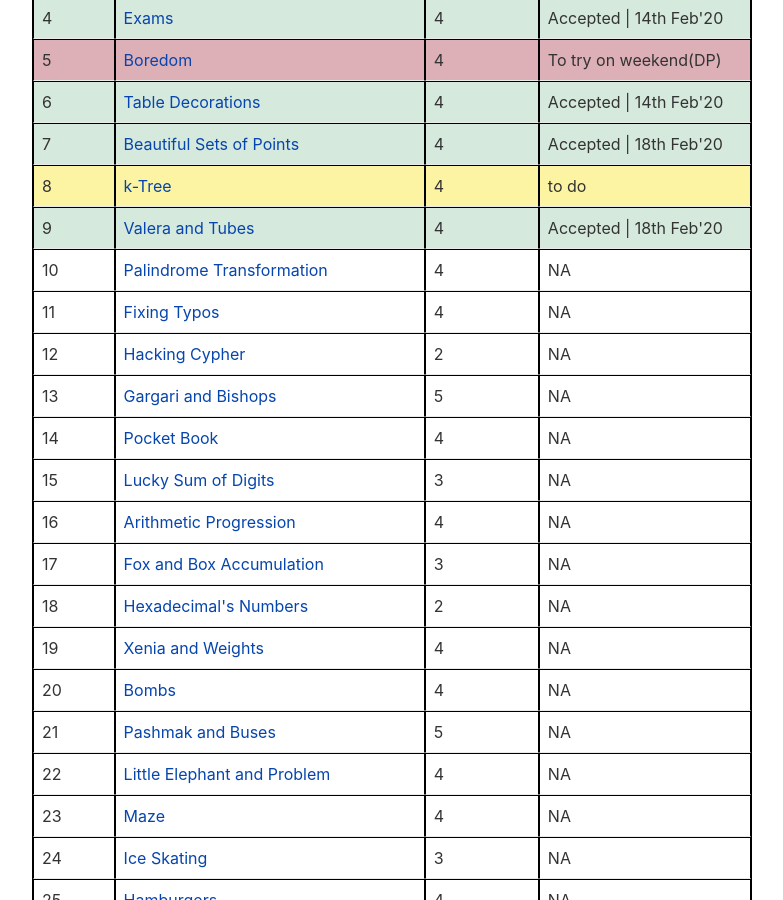
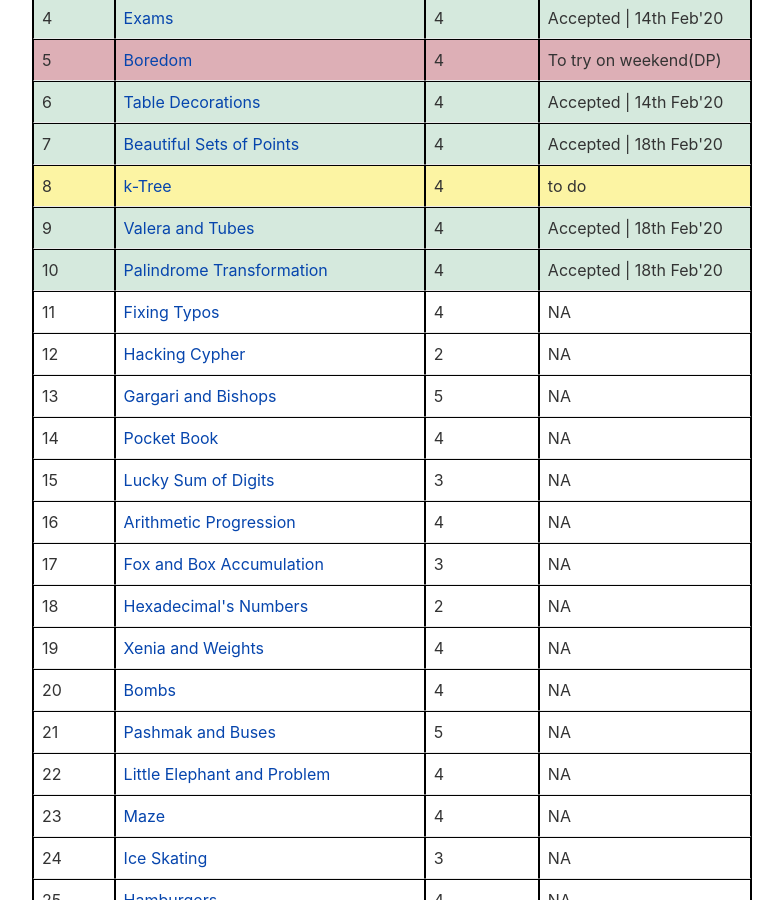
Before and after one commit to vaibhavahuja/vaibhavahuja.github.io, a Jekyll site: the page built from _posts/2020-02-13-practice-list-1.md, in a window 1280 px wide and 900 px high, scrolled down 480 px. Shown: the whole window, without its empty margins (8-791 px from the left). Built offline with Jekyll 4.4.1, drawn with Linux system fonts in a browser that asks for light colours; comment, search, counter and statistics services are not loaded.

Commit message:
updated one problem

```diff
--- a/_posts/2020-02-13-practice-list-1.md
+++ b/_posts/2020-02-13-practice-list-1.md
@@ -76,11 +76,11 @@
 		<td>4</td>
 		<td>Accepted | 18th Feb'20</td>
 	</tr>
-	<tr style="background-color: white;">
+	<tr style="background-color: {{page.green}};">
 		<td>10</td>
 		<td><a href="http://codeforces.com/problemset/problem/486/C" target="_blank">Palindrome Transformation</a></td>
 		<td>4</td>
-		<td>NA</td>
+		<td>Accepted | 18th Feb'20</td>
 	</tr>
 	<tr style="background-color: white;">
 		<td>11</td>
```
Also changed, not shown: 2 other files.
